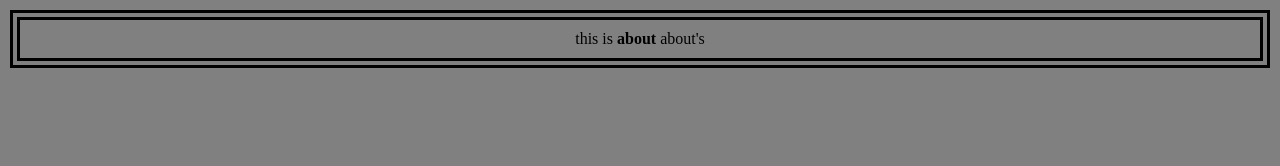
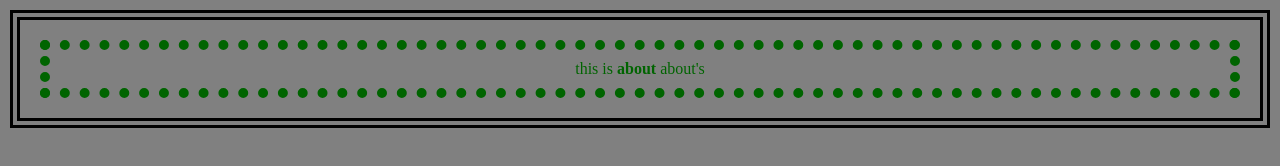
Before and after one commit to theblizzardwolf/nargacugu.ninja, a plain HTML site: page about.html in a window 1280 px wide. Drawn offline with Linux system fonts and the light colour scheme.

Commit message:
Update about.html

```diff
--- a/about.html
+++ b/about.html
@@ -5,6 +5,6 @@
     <link rel="stylesheet" type="text/css" href="main.css">
   </head>
   <body>
-    this is <strong>about</strong> about's
+    <div>this is <strong>about</strong> about's</div>
   </body>
 </html>
```
